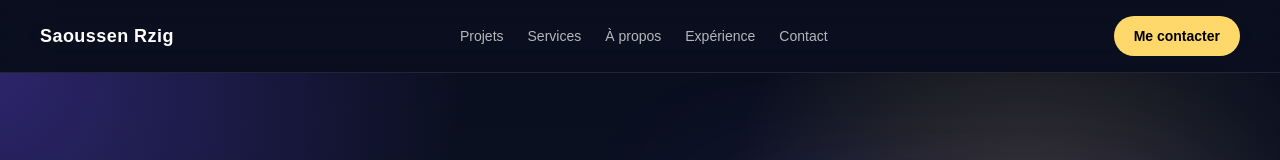
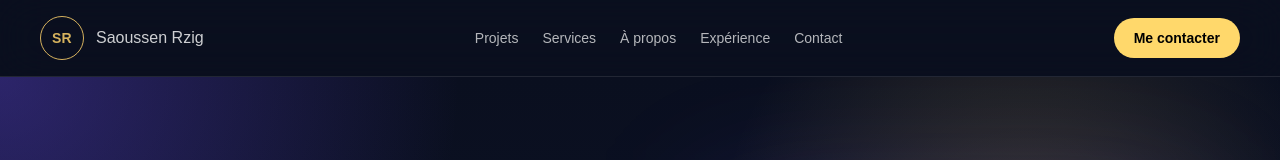
Before and after one commit to SaoussenBayar/portfolio-saoussen, a Next.js app: page / in a window 1280 px wide. Shown: the top 160 px of the page. Built offline with nearby package versions, Linux system fonts and the light colour scheme.

Commit message:
refine logo style

```diff
--- a/app/page.tsx
+++ b/app/page.tsx
@@ -86,10 +86,15 @@ export default function Home() {
     <main className="min-h-screen bg-[#0a0f1f] text-white">
       <header className="sticky top-0 z-50 border-b border-white/10 bg-[#0a0f1f]/80 backdrop-blur-xl">
         <div className="mx-auto flex max-w-7xl items-center justify-between px-6 py-4 md:px-10">
-          <a href="#" className="text-lg font-semibold tracking-wide">
-            Saoussen Rzig
+          <a href="#" className="flex items-center gap-3">
+            <div className="flex h-11 w-11 items-center justify-center rounded-full border border-[#d6b25e] text-[#d6b25e] text-sm font-semibold tracking-wide">
+              SR
+            </div>
+
+            <span className="hidden text-base font-medium text-white/80 md:block">
+              Saoussen Rzig
+            </span>
           </a>
-
           <nav className="hidden items-center gap-6 text-sm text-white/70 md:flex">
             <a href="#projets" className="transition hover:text-white">
               Projets
```
